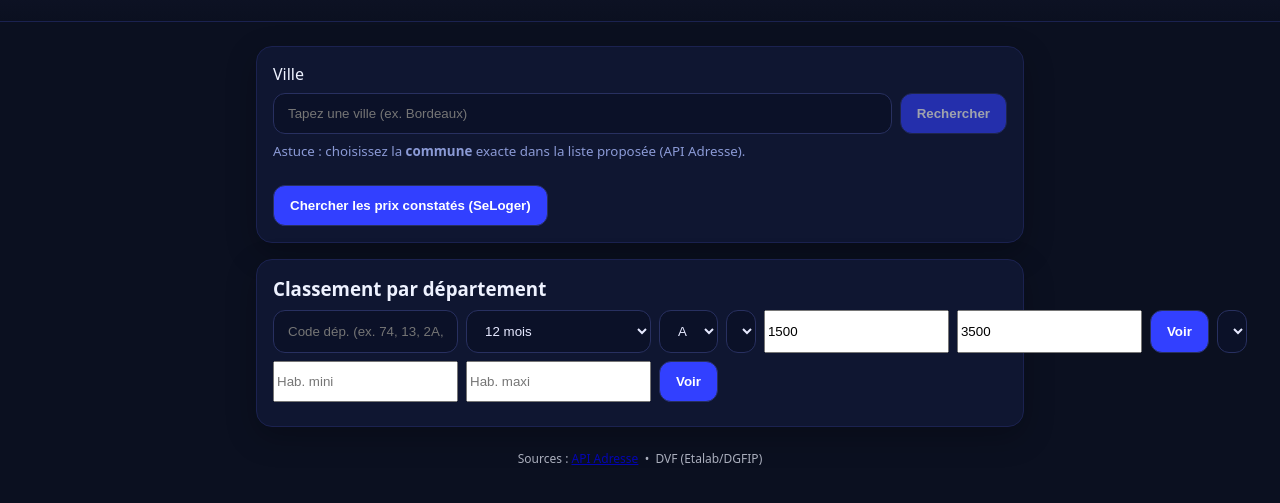
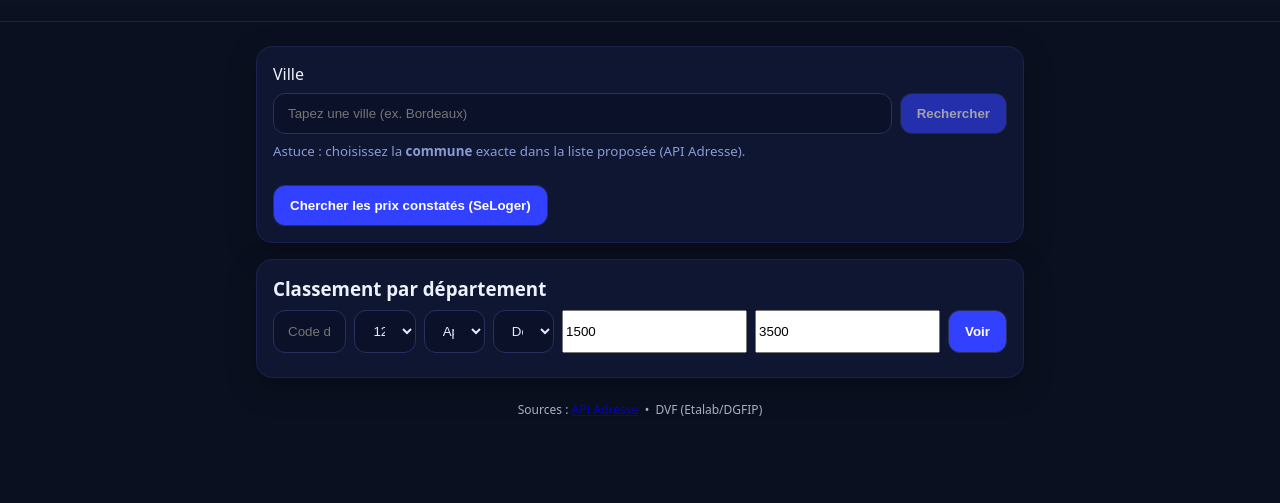
Before and after one commit to Stef91FR/Prix-m2, a website: page index.html in a window 1280 px wide. Shown: the part 97-600 px from the top of the page. Drawn offline with Linux system fonts and the light colour scheme.

Commit message:
Update index.html

```diff
--- a/index.html
+++ b/index.html
@@ -61,7 +61,7 @@
     <div class="card" style="margin-top:16px">
   <h3 style="margin:0 0 8px">Classement par département</h3>
 
-  <div class="row" style="grid-template-columns: repeat(8, 1fr); gap:8px">
+<div class="row" style="grid-template-columns: 1.2fr 1fr 1fr 1fr 1fr 1fr auto; gap:8px">
   <input id="dept-code" type="text" placeholder="Code dép. (ex. 74, 13, 2A, 2B)" />
   <select id="period">
     <option value="12">12 mois</option>
@@ -75,17 +75,11 @@
     <option value="desc">Décroissant</option>
     <option value="asc">Croissant</option>
   </select>
-      <input id="pop-min" type="number" placeholder="Pop min" value="1500" />
-  <input id="pop-max" type="number" placeholder="Pop max" value="3500" />
-  <button id="btn-ranking">Voir</button>
-    <select id="sortby" title="Critère de tri">
-      <option value="price">Trier par prix</option>
-      <option value="pop">Trier par population</option>
-    </select>
-    <input id="pop-min" type="number" placeholder="Hab. mini" />
-    <input id="pop-max" type="number" placeholder="Hab. maxi" />
+  <input id="pop-min" type="number" placeholder="Hab. mini" value="1500" />
+  <input id="pop-max" type="number" placeholder="Hab. maxi" value="3500" />
   <button id="btn-ranking">Voir</button>
 </div>
+
 
   <div id="ranking-msg" class="muted" style="margin-top:8px"></div>
   <div id="ranking-out" style="margin-top:8px"></div>
```
Lines whose indentation alone changed are shown as unchanged.
